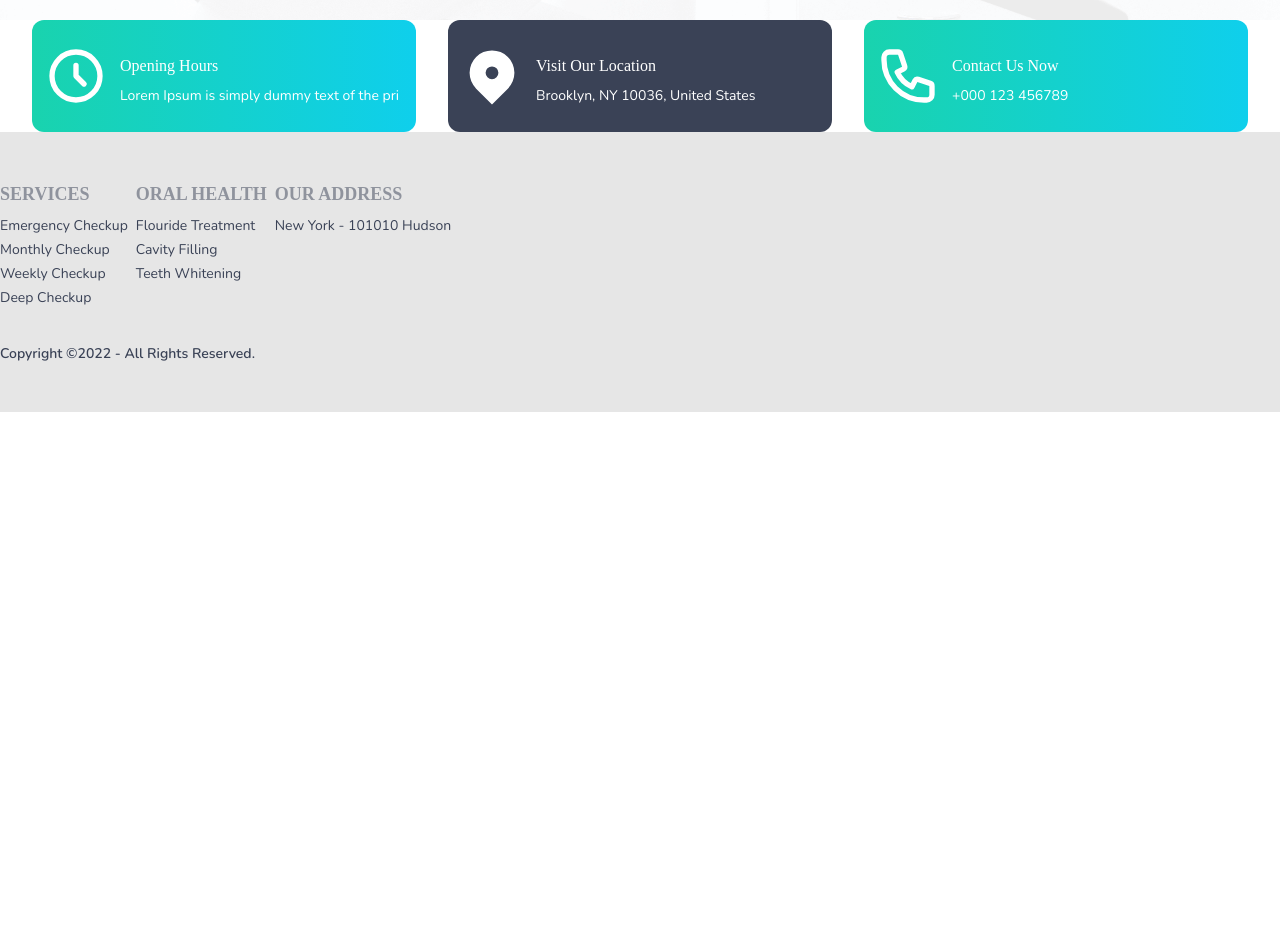
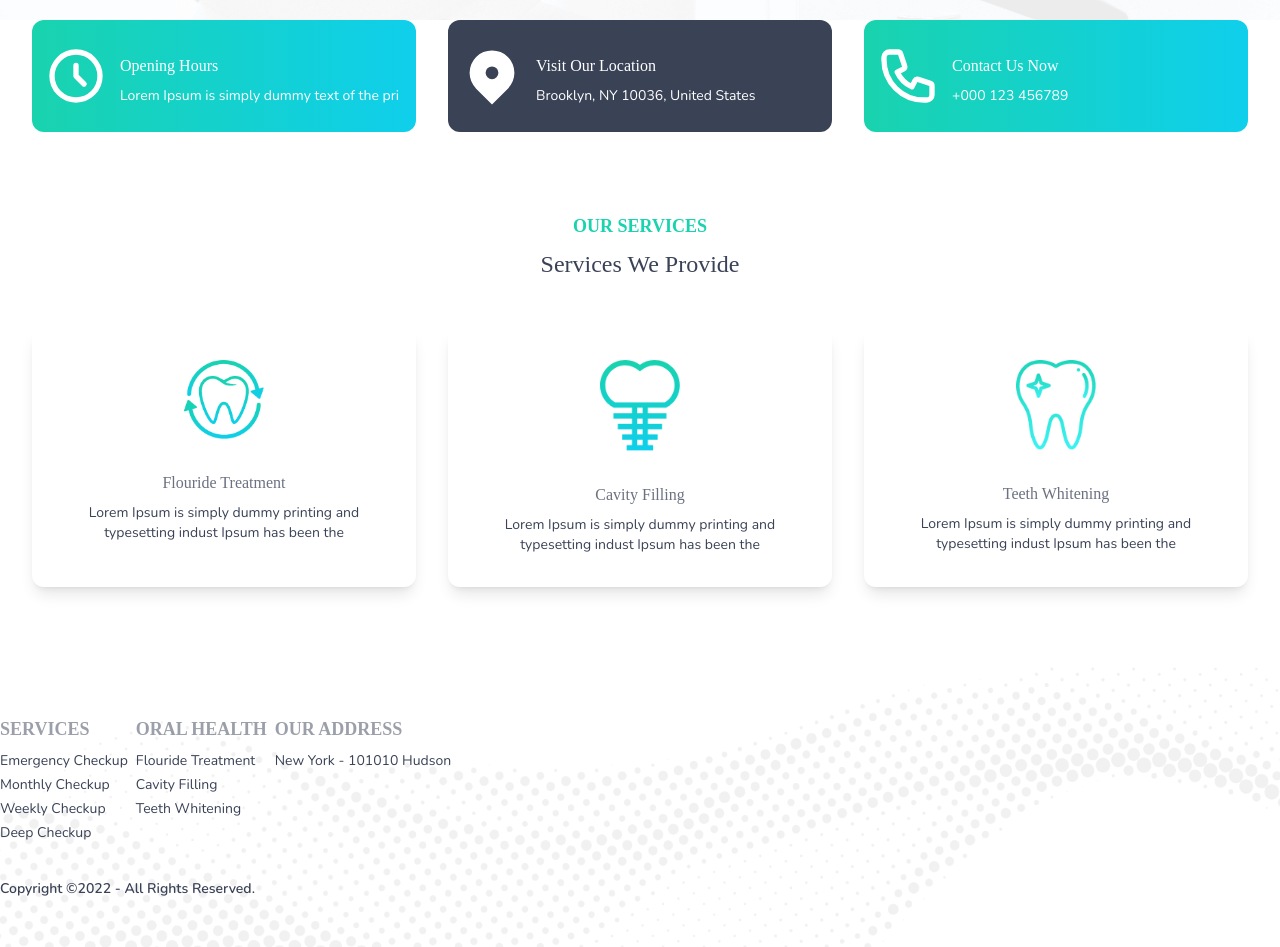
Before and after one commit to genuinestalwart/doctors-portal-client, a React (Create React App) app: page / in a window 1280 px wide. Shown: the part 780-1727 px from the top of the page. Before the commit the page ends 1192 px from the top, so only its background shows below. Built offline with nearby package versions, Linux system fonts and the light colour scheme; a web font is replaced by a local one.

Commit message:
services section done

```diff
--- a/src/components/Home/Banner.js
+++ b/src/components/Home/Banner.js
@@ -9,7 +9,7 @@ const Banner = () => {
                     <div className='w-1/2'>
                         <h1 className="text-4xl font-bold">Your New Smile Starts Here</h1>
                         <p className="py-6">Provident cupiditate voluptatem et in. Quaerat fugiat ut assumenda excepturi exercitationem quasi. In deleniti eaque aut repudiandae et a id nisi.</p>
-                        <button className="bg-gradient-to-r border-0 btn btn-primary font-semibold from-primary hover:from-primary-focus to-secondary hover:to-secondary-focus text-base-100">Get Started</button>
+                        <button className="bg-gradient-to-r border-0 btn btn-primary font-semibold from-primary hover:from-primary-focus shadow-lg shadow-secondary/50 hover:shadow-primary/50 to-secondary hover:to-secondary-focus text-base-100">Get Started</button>
                     </div>
                     <img src={chair} className="rounded-lg shadow-2xl w-1/2" alt='doctor chair' />
                 </div>
--- /dev/null
+++ b/src/components/Home/DentalCare.js
@@ -0,0 +1,11 @@
+import React from 'react';
+
+const DentalCare = () => {
+    return (
+        <section>
+
+        </section>
+    );
+};
+
+export default DentalCare;
--- /dev/null
+++ b/src/components/Home/Services.js
@@ -0,0 +1,33 @@
+import React from 'react';
+import flouride from '../../assets/images/fluoride.png';
+import cavity from '../../assets/images/cavity.png';
+import whitening from '../../assets/images/whitening.png';
+
+const Services = () => {
+    return (
+        <section className='my-20'>
+            <h5 className='font-bold text-primary text-lg text-center uppercase'>Our Services</h5>
+            <h3 className='font-medium mt-2 mb-12 text-2xl text-center'>Services We Provide</h3>
+
+            <div className='gap-8 grid grid-cols-3 px-8 text-center'>
+                <div className='p-8 rounded-xl shadow-lg'>
+                    <div className='flex justify-center'><img className='w-1/4' src={flouride} alt="flouride" /></div>
+                    <h6 className='font-medium mt-8 mb-2 text-accent text-opacity-75'>Flouride Treatment</h6>
+                    <p className='text-sm'>Lorem Ipsum is simply dummy printing and typesetting indust Ipsum has been the</p>
+                </div>
+                <div className='p-8 rounded-xl shadow-lg'>
+                    <div className='flex justify-center'><img className='w-1/4' src={cavity} alt="cavity" /></div>
+                    <h6 className='font-medium mt-8 mb-2 text-accent text-opacity-75'>Cavity Filling</h6>
+                    <p className='text-sm'>Lorem Ipsum is simply dummy printing and typesetting indust Ipsum has been the</p>
+                </div>
+                <div className='p-8 rounded-xl shadow-lg'>
+                    <div className='flex justify-center'><img className='w-1/4' src={whitening} alt="whitening" /></div>
+                    <h6 className='font-medium mt-8 mb-2 text-accent text-opacity-75'>Teeth Whitening</h6>
+                    <p className='text-sm'>Lorem Ipsum is simply dummy printing and typesetting indust Ipsum has been the</p>
+                </div>
+            </div>
+        </section>
+    );
+};
+
+export default Services;
--- a/src/components/Main/Home.js
+++ b/src/components/Main/Home.js
@@ -1,5 +1,6 @@
 import React from 'react';
 import Banner from '../Home/Banner';
+import Services from '../Home/Services';
 import Summary from '../Home/Summary';
 
 const Home = () => {
@@ -7,6 +8,7 @@ const Home = () => {
         <div>
             <Banner></Banner>
             <Summary></Summary>
+            <Services></Services>
         </div>
     );
 };
--- a/src/components/Shared/Footer/Footer.js
+++ b/src/components/Shared/Footer/Footer.js
@@ -4,7 +4,7 @@ const Footer = () => {
     const footerLinkStyle = 'block link link-hover my-1';
 
     return (
-        <footer className='bg-base-200 block footer py-12 space-y-8'>
+        <footer className="bg-[url('/src/assets/images/footer.png')] bg-center bg-cover block footer py-12 space-y-8">
             <div className='flex justify-around'>
                 <div className='text-left'>
                     <h5 className='footer-title text-lg'>Services</h5>
```
